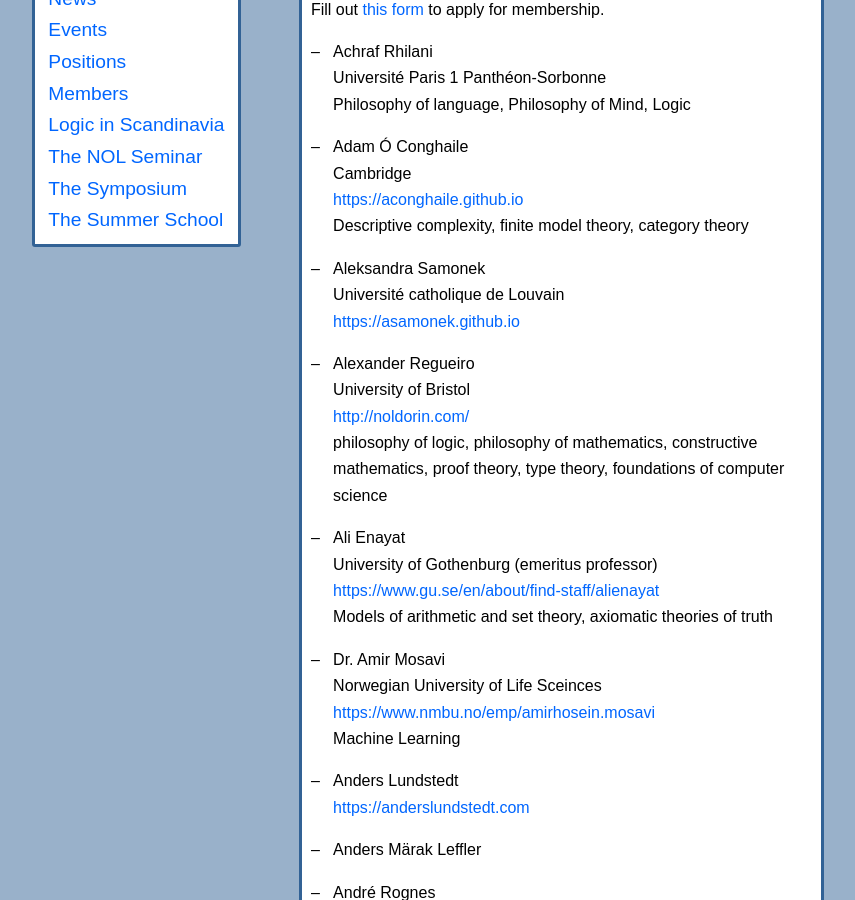
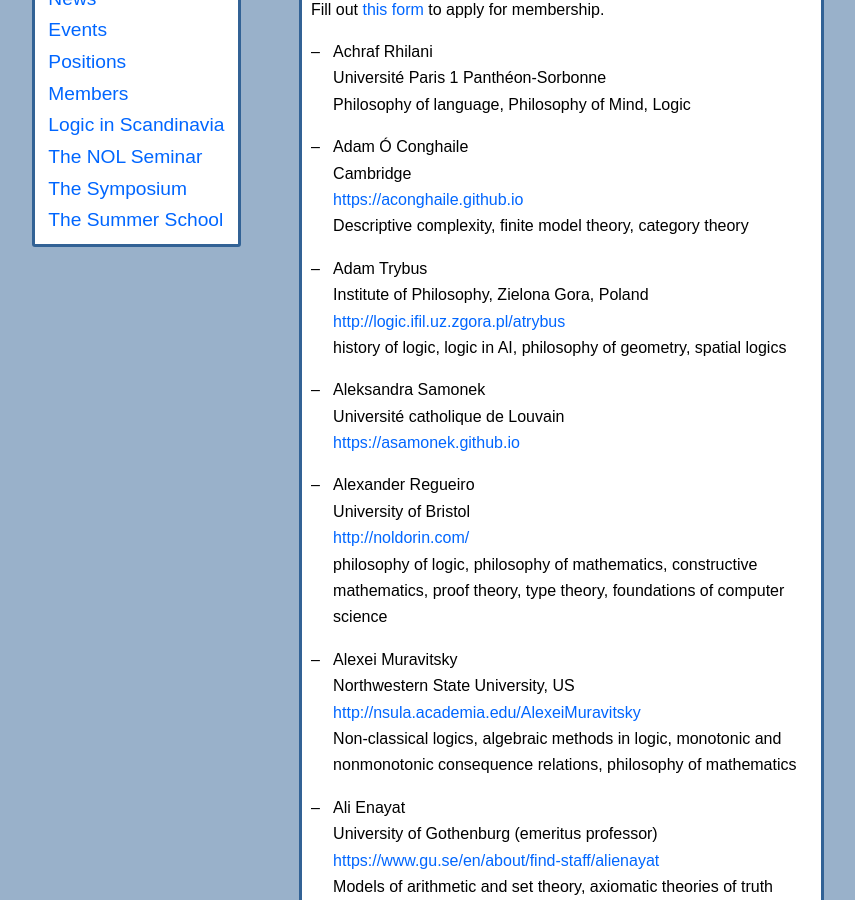
Before and after one commit to scandinavianlogic/scandinavianlogic.github.io, a Jekyll site: the page built from members.md, in a window 1280 px wide and 900 px high, scrolled down 372 px. Shown: the whole window, without its empty margins (212-1067 px from the left). Built offline with Jekyll 4.4.1, drawn with Linux system fonts in a browser that asks for light colours; some of the changed text lies outside the part shown.

Commit message:
new members

```diff
--- a/members.md
+++ b/members.md
@@ -16,6 +16,11 @@ membership.
   <https://aconghaile.github.io>
   Descriptive complexity, finite model theory, category theory
 
+- Adam Trybus
+  Institute of Philosophy, Zielona Gora, Poland
+  <http://logic.ifil.uz.zgora.pl/atrybus>
+  history of logic, logic in AI, philosophy of geometry, spatial logics
+
 - Aleksandra Samonek
   Université catholique de Louvain
   <https://asamonek.github.io>
@@ -24,6 +29,11 @@ membership.
   University of Bristol
   <http://noldorin.com/>
   philosophy of logic, philosophy of mathematics, constructive mathematics, proof theory, type theory, foundations of computer science
+
+- Alexei Muravitsky
+  Northwestern State University, US
+  <http://nsula.academia.edu/AlexeiMuravitsky>
+  Non-classical logics, algebraic methods in logic, monotonic and nonmonotonic consequence relations, philosophy of mathematics
 
 - Ali Enayat
   University of Gothenburg (emeritus professor)
@@ -155,6 +165,11 @@ membership.
   <http://www.sdu.dk/ansat/cmgrund>
   Formal logic in general, philosophical logic, theory of argumentation
 
+- Cyrus F Nourani
+  TU Berlin and the University of California
+  <https://www.linkedin.com/in/cyrus-f-nourani-b7389419>
+  Mathematical Logic, Model Theory, Categories, Types, Computability
+
 - Dag Normann
   University of Oslo, Department of Mathematics
   <https://www.mn.uio.no/math/english/people/aca/dnormann/index.html>
@@ -244,6 +259,10 @@ membership.
   Universitet i Bergen
   <https://hakon.gylterud.net/>
   type theory, category theory, formalisation of mathematics, computer science
+
+- Hana Kalpak
+  Stockholm University
+  <https://hmkalpak.github.io>
 
 - Hans Götzsche
   Aalborg University
@@ -394,6 +413,9 @@ membership.
 
 - Mattias Granberg Olsson
   Göteborgs universitet
+
+- Mauricio Martel
+  University of Gothenburg
 
 - Michael Reichhardt Hansen
   Technical University of Denmark
@@ -560,6 +582,10 @@ membership.
   <https://sites.google.com/view/saranegri>
   proof theory, modal logic, non-classical logics
 
+- Sayantan Roy
+  Indraprastha Institute of Information Technology, Delhi
+  Universal logic, category theory, set theory, type theory
+
 - Semiha Akıncı
   Anadolu University
   Logic, philosopy of language, philosophy of science
@@ -567,6 +593,10 @@ membership.
 - Stefán Jökulsson
   Archives Henri Poincaré
   Logic, Philosophy of logic, Philosophy of language, History of analytical philosophy
+
+- Stenly Djatah
+  General Achmad Yani University, Cimahi WEST JAVA - INDONESIA
+  Medieval Logic, Modal Logic
 
 - Sumanta Sarathi Sharma
   Shri Mata Vaishno Devi University Katra, India
@@ -591,6 +621,11 @@ membership.
   Technical University of Denmark
   <http://www2.compute.dtu.dk/~tobo/>
   epistemic logic, automated planning, hybrid logic, dynamic epistemic logic, self-reference, social intelligence, logic-based AI, combinations of symbolic and subsymbolic AI, human-robot interaction
+
+- Timotheus Kampik
+  Umeå University
+  <https://people.cs.umu.se/tkampik>
+  non-monotonic reasoning, formal argumentation
 
 - Torben Braüner
   Roskilde University
```
